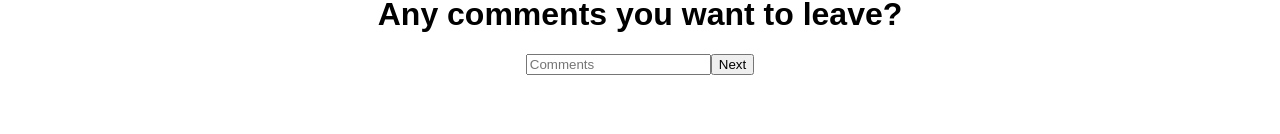
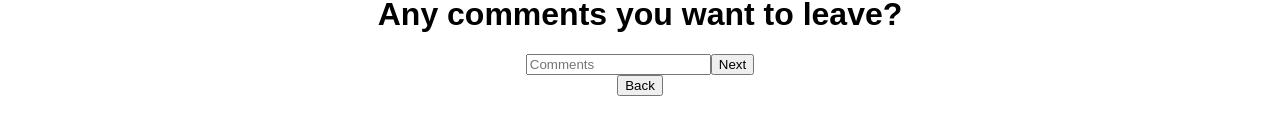
Before and after one commit to berg2043/Feedback-Form, a React (Create React App) app: page /comments in a window 1280 px wide. Shown: the part 188-322 px from the top of the page. Built offline with nearby package versions, Linux system fonts and the light colour scheme.

Commit message:
added back button

```diff
--- a/src/components/Comments/Comments.js
+++ b/src/components/Comments/Comments.js
@@ -3,7 +3,7 @@ import { connect } from 'react-redux';
 
 const Comments = (props) => {
   // Hooks
-  const [comment, setComment] = useState('')
+  const [comment, setComment] = useState('');
 
   // Updates hook dynamically as user types in form
   function commentForm(event){
@@ -13,7 +13,8 @@ const Comments = (props) => {
   // Sends comments to reducer
   function submitComment(event){
     event.preventDefault();
-    props.dispatch({type: "ADD_COMMENTS", payload: comment})
+    props.dispatch({type: "ADD_COMMENTS", payload: comment});
+    props.history.push('/review');
   }
 
   return (
@@ -27,8 +28,9 @@ const Comments = (props) => {
             />
         <button>Next</button>
       </form>
+      <button onClick={()=>props.history.push('./support')}>Back</button>
     </div>
   )
 };
 
-export default connect()(Comments)
+export default connect()(Comments);
```
